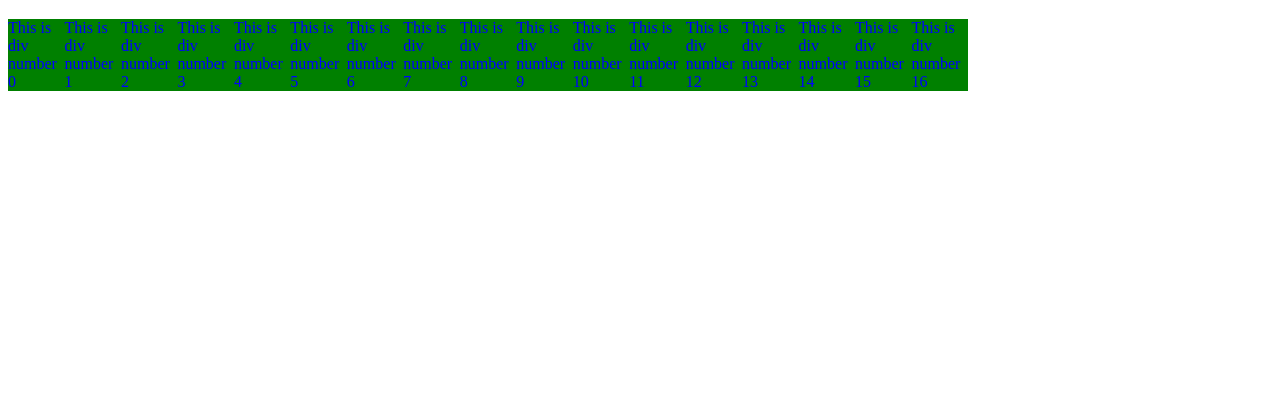
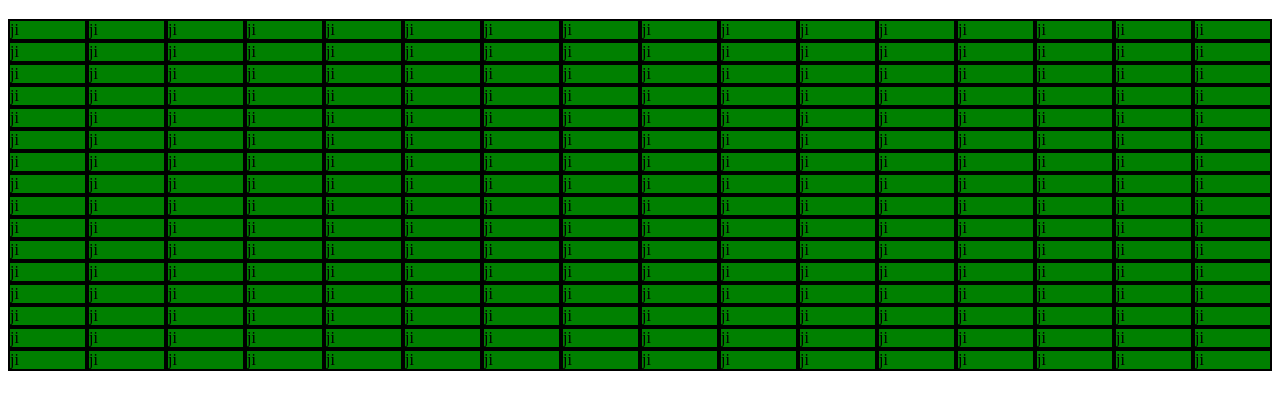
Before and after one commit to namidabbar/Etch-A-Sketch, a plain HTML site: page index.html in a window 1280 px wide. Shown: the part 61-470 px from the top of the page. Drawn offline with Linux system fonts and the light colour scheme.

Commit message:
16x16 grid formed using double loops

```diff
--- a/script.js
+++ b/script.js
@@ -1,8 +1,16 @@
 const container = document.querySelector('#container');
+let rows;
+let divs;
 
-for (let i=0; i<=16; i++){
-const divs = document.createElement('div');
-divs.classList.add('divs');
-divs.textContent = 'This is div number ' +i;
-container.appendChild(divs);
+
+for (j=0; j<16; j++){
+rows=document.createElement('div');
+rows.classList.add('rows');
+container.appendChild(rows)
+    for (let i=0; i<16; i++){
+    divs = document.createElement('div');
+    divs.classList.add('divs');
+    divs.textContent = `j` +`i`;
+    rows.appendChild(divs);
+    }
 }
--- a/style.css
+++ b/style.css
@@ -1,16 +1,30 @@
-div{
+.container{
     background-color: red;
     color: blue;
     display: flex;
-    width: 960px;
-    justify-content: center;
+    flex-direction: column;
+    width: 600px;
+    height: 600px;
 }
 
 
 .divs{
     background-color: green;
     border-color: black;
-    width: 60px;
+    border-style: solid;
+    border-width: 2px;
     display: flex;
 
+    flex: 1;
+    margin:0;
+    padding:0;
+    gap:0;
 }
+
+.rows{
+    display: flex;
+    flex-direction: row;
+    margin:0;
+    padding:0;
+    gap:0;
+}
```
